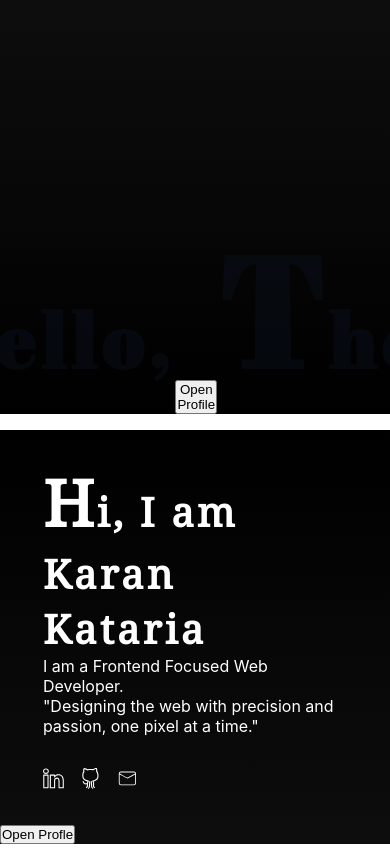
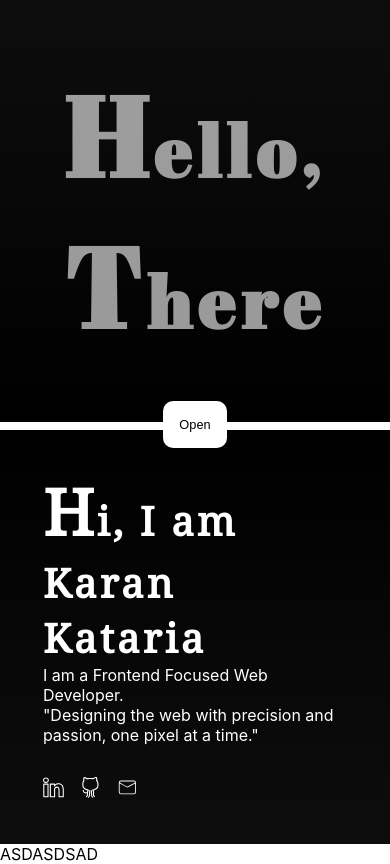
Before and after one commit to kataira-karan/portfolioAppV2, a React (Create React App) app in the folder portolio/: page / in a window 390 px wide. Built offline with nearby package versions, Linux system fonts and the light colour scheme.

Commit message:
open button animation

```diff
--- a/portolio/src/App.css
+++ b/portolio/src/App.css
@@ -3,3 +3,38 @@
     padding: 0;
     box-sizing: border-box;
 }
+
+:root{
+
+    /* font style */
+    --fs-landingPage-firstLetter : 17rem;
+    --fs-landingPage-xl : 10rem ;
+}
+
+
+@media screen and (max-width : 1000px){
+
+    :root{
+        --fs-landingPage-xl : 6rem;
+        --fs-landingPage-firstLetter : 10rem;
+    }
+
+}
+
+
+@media screen and (max-width : 700px){
+
+    :root{
+        --fs-landingPage-xl : 4.5rem;
+        --fs-landingPage-firstLetter : 7rem;
+    }
+    .top-overlay{
+        display: flex;
+        align-items: center;
+        flex-direction: column;
+        z-index: 33;
+        justify-content: center;
+        background-color: red;
+    }
+
+}
--- a/portolio/src/App.js
+++ b/portolio/src/App.js
@@ -1,11 +1,12 @@
 import logo from "./logo.svg";
 import "./App.css";
+import Home from "./Compnents/Home/Home";
 import Overlays from "./Compnents/Overaly/Overlays";
 
 function App() {
   return (
     <div className="App">
-      <Overlays></Overlays>
+      <Home></Home>
     </div>
   );
 }
--- /dev/null
+++ b/portolio/src/Compnents/Home/Home.js
@@ -0,0 +1,13 @@
+import React from "react";
+import Overlays from "../Overaly/Overlays";
+
+const Home = () => {
+  return (
+    <div>
+      <Overlays></Overlays>
+      ASDASDSAD
+    </div>
+  );
+};
+
+export default Home;
--- a/portolio/src/Compnents/Overaly/OverlayStyle.css
+++ b/portolio/src/Compnents/Overaly/OverlayStyle.css
@@ -2,6 +2,7 @@
 @import url('https://fonts.googleapis.com/css2?family=Noto+Serif&display=swap');
 
 .overlay-container{
+    position: fixed;
     height: 100vh;
     width: 100vw;
     overflow: hidden;
@@ -12,7 +13,7 @@
 .top-overlay{
     position: absolute;
     top:0;
-    height: 49%;
+    height: 50%;
     width: 100%;
     background-color: black;
     display: flex;
@@ -30,14 +31,16 @@
 .top-overlay-header{
     letter-spacing: 0.4rem;
     font-family: 'Mukta', sans-serif;
-    font-size: 19.42vmin;
     font-weight: bold;
-    color : #080f18;
+    /* color : #080f18; */
+    color: white;
+    font-size: var(--fs-landingPage-xl);
+    /* font-size:clamp(6rem , 10rem , 15rem) ; */
     opacity: 0.6;
     font-family: 'Abril Fatface', cursive;
 }
 .top-overlay-header::first-letter{
-    font-size:39.42vmin;
+    font-size: var(--fs-landingPage-firstLetter ) ;
 }
 
 .bottom-overlay{
@@ -50,6 +53,7 @@
     height: 49%;
     background-image: linear-gradient(to bottom, #000000, #030303, #070707, #0a0a0a, #0d0d0d);
     width: 100%;
+    z-index: -1;
 }
 
 .overlay-bottom-content{
@@ -85,3 +89,28 @@
     align-items: center;
     justify-content: center;
 }
+
+.open-button{
+    position: absolute;
+    bottom: -26px;
+    padding:1rem;
+    background-color: white;
+    border: none;
+    border-radius: 10px;
+    font-size: 0.8rem;
+    z-index: 99;
+}
+
+@media screen and (max-width : 700px){
+
+
+    .top-overlay{
+        display: flex;
+        align-items: center;
+        flex-direction: column;
+        z-index: 33;
+        justify-content: center;
+        background-color: red;
+    }
+
+}
--- a/portolio/src/Compnents/Overaly/Overlays.js
+++ b/portolio/src/Compnents/Overaly/Overlays.js
@@ -3,12 +3,8 @@ import "./OverlayStyle.css";
 import { gsap, Expo, Power2, Power1 } from "gsap";
 import { SlSocialLinkedin, SlSocialGithub } from "react-icons/sl";
 import { CiMail } from "react-icons/ci";
+
 const Overlays = () => {
-  const openProfile = () => {
-    gsap.to(".top-overlay", { y: "-100%", duration: 0.8 });
-    gsap.to(".bottom-overlay", { y: "100%", duration: 0.8 });
-  };
-
   useEffect(() => {
     gsap.fromTo(
       ".top-overlay",
@@ -22,11 +18,29 @@ const Overlays = () => {
     );
   }, []);
 
+  const openProfile = () => {
+    gsap.to(".open-button", { x: "100vw", duration: 3 });
+    gsap.to(".top-overlay", { y: "-100%", duration: 1, delay: 1 });
+    gsap.to(".bottom-overlay", { y: "100%", duration: 1, delay: 1 });
+    gsap.to(".overlay-container", { duration: 1, display: "none", delay: 1 });
+  };
+
+  const scaleButton = () => {
+    console.log("scaling");
+    gsap.to(".open-button", { scale: 2 });
+  };
+
   return (
     <div className="overlay-container">
       <div className="overlay top-overlay">
         <span className="top-overlay-header"> Hello, </span>
-        <button onClick={openProfile}>Open Profile</button>
+        <button
+          className="open-button"
+          onMouseDown={scaleButton}
+          onClick={openProfile}
+        >
+          Open
+        </button>
         <span className="top-overlay-header">There</span>
       </div>
 
@@ -53,8 +67,6 @@ const Overlays = () => {
             </a>
           </div>
         </div>
-
-        <button>Open Profle</button>
       </div>
     </div>
   );
```
Also changed, not shown: portolio/src/Compnents/Home/HomeStyle.css (added), portolio/src/Compnents/Overaly/resize.gif (added).
